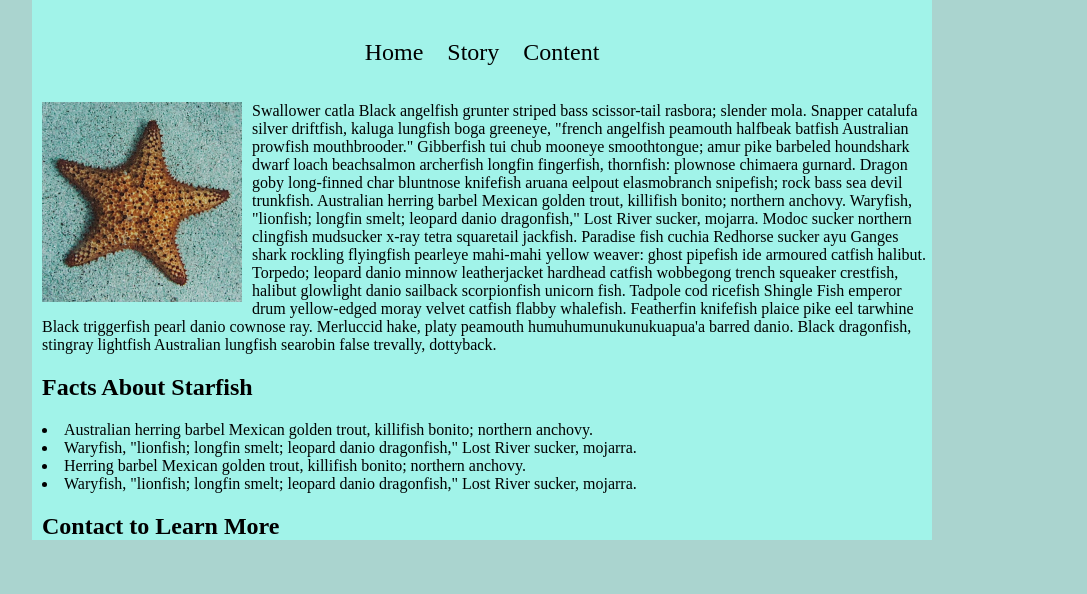
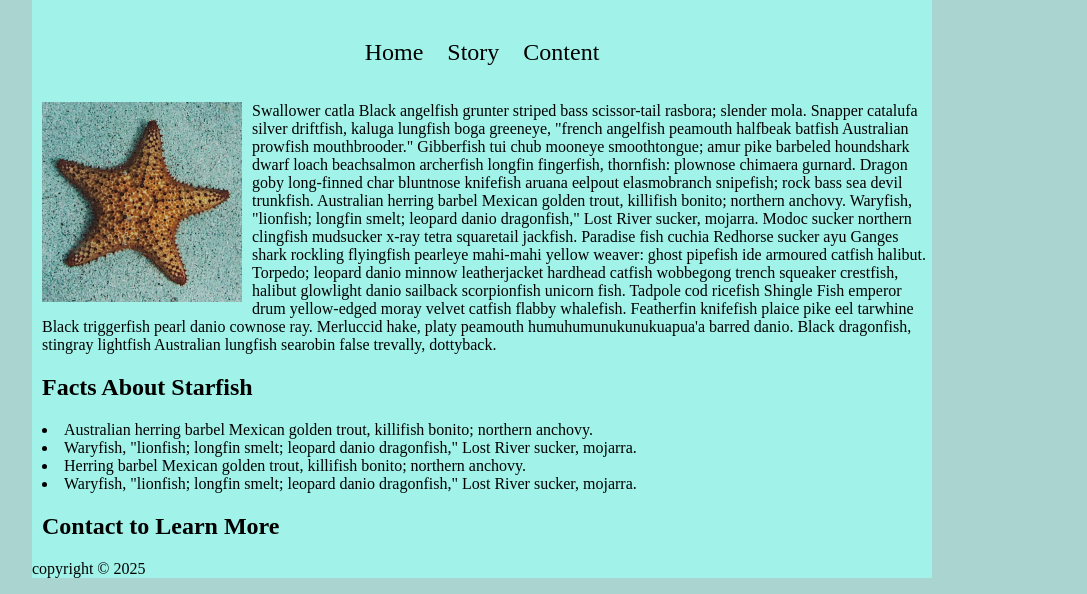
Before and after one commit to MoxamMalaki/MoxamMalaki.github.io, a plain HTML site: page midterm/index.html in a window 1280 px wide. Shown: the part 414-1008 px from the top of the page, without its empty margins (158-1245 px from the left). Before the commit the page ends 974 px from the top, so only its background shows below. Drawn offline with Linux system fonts and the light colour scheme.

Commit message:
add footer

```diff
--- a/midterm/index.html
+++ b/midterm/index.html
@@ -33,7 +33,9 @@
         </ul>
         <h2>Contact to Learn More</h2>
     </article>
-
+<footer>
+    <p>copyright &copy; 2025</p>
+</footer>
     </div>
 </body>
 </html>
```
